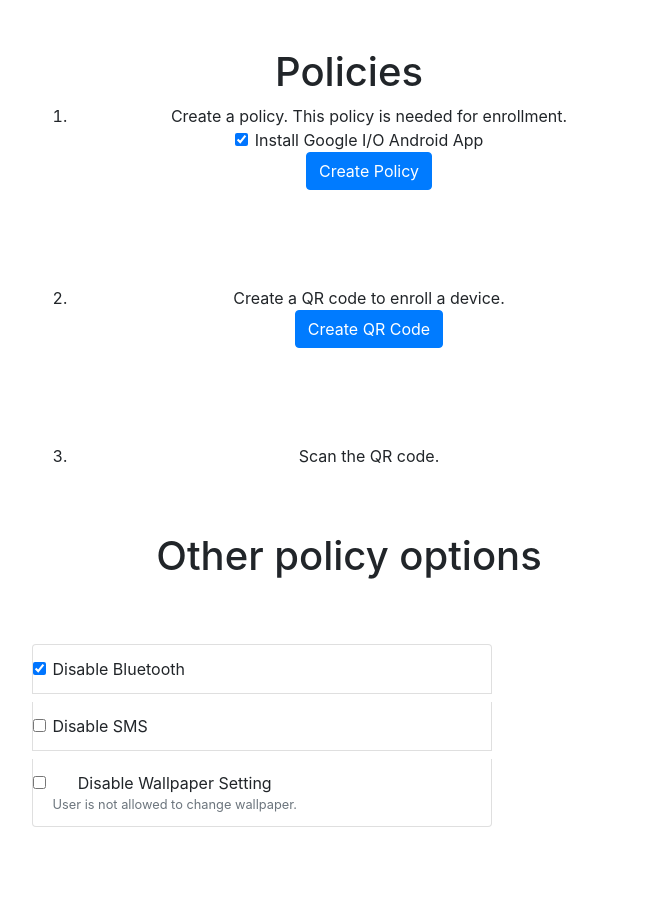
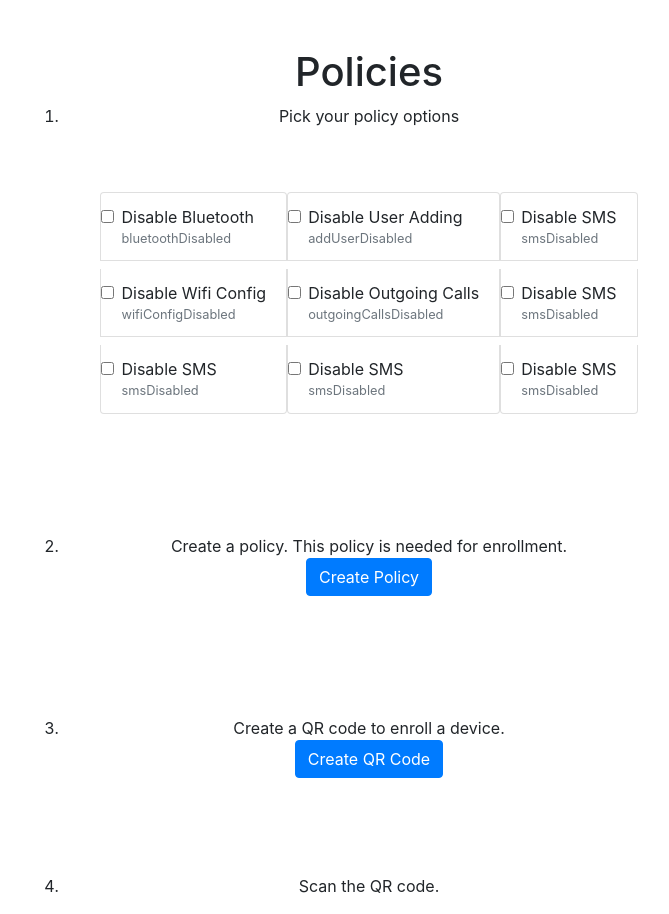
Before and after one commit to active-sludge/Emma, a Django app: page /policies in a window 1280 px wide. Shown: the part 56-970 px from the top of the page, without its empty margins (291-960 px from the left). Before the commit the page ends 883 px from the top, so only its background shows below. Run offline with Django 3.2, Linux system fonts and the light colour scheme; the visitor is signed in with stand-in values (Sample User, id 1); some libraries are stand-ins or nearby versions.

Commit message:
Add list css. Add dummy options. Print ckecked options.

```diff
--- a/EmmaProject/templates/emma/policies.html
+++ b/EmmaProject/templates/emma/policies.html
@@ -3,22 +3,107 @@
 
 {% block content %}
 
+<ol>
 <div class="row justify-content-center mt-5">
     <div class="col-md-7 text-center">
         <h1>Policies</h1>
 
-        <ol>
+            <li>Pick your policy options</li>
+    </div>
+</div>
+
+
+<form action="" method="post">
+    {% csrf_token %}
+    <div class="d-flex gap-5 justify-content-center">
+
+        <div class="list-group mx-0">
+            <label class="list-group-item d-flex gap-2">
+                <input class="form-check-input flex-shrink-0" type="checkbox" value="bluetoothDisabled" id="bluetoothDisabled" name="policy_options">
+                <span>
+                    Disable Bluetooth
+                    <small class="d-block text-muted">bluetoothDisabled</small>
+                </span>
+            </label>
+            <label class="list-group-item d-flex gap-2">
+                <input class="form-check-input flex-shrink-0" type="checkbox" value="wifiConfigDisabled" id="wifiConfigDisabled" name="policy_options">
+                <span>
+                    Disable Wifi Config
+                    <small class="d-block text-muted">wifiConfigDisabled</small>
+                </span>
+            </label>
+            <label class="list-group-item d-flex gap-2">
+                <input class="form-check-input flex-shrink-0" type="checkbox" value="smsDisabled" id="smsDisabled" name="policy_options">
+                <span>
+                    Disable SMS
+                    <small class="d-block text-muted">smsDisabled</small>
+                </span>
+            </label>
+        </div>
+
+        <div class="list-group mx-0">
+            <label class="list-group-item d-flex gap-2">
+                <input class="form-check-input flex-shrink-0" type="checkbox" value="addUserDisabled" id="addUserDisabled" name="policy_options">
+                <span>
+                    Disable User Adding
+                    <small class="d-block text-muted">addUserDisabled</small>
+                </span>
+            </label>
+            <label class="list-group-item d-flex gap-2">
+                <input class="form-check-input flex-shrink-0" type="checkbox" value="outgoingCallsDisabled" id="outgoingCallsDisabled" name="policy_options">
+                <span>
+                    Disable Outgoing Calls
+                    <small class="d-block text-muted">outgoingCallsDisabled</small>
+                </span>
+            </label>
+            <label class="list-group-item d-flex gap-2">
+                <input class="form-check-input flex-shrink-0" type="checkbox" value="smsDisabled" id="smsDisabled" name="policy_options">
+                <span>
+                    Disable SMS
+                    <small class="d-block text-muted">smsDisabled</small>
+                </span>
+            </label>
+        </div>
+
+        <div class="list-group mx-0">
+            <label class="list-group-item d-flex gap-2">
+                <input class="form-check-input flex-shrink-0" type="checkbox" value="smsDisabled" id="smsDisabled" name="policy_options">
+                <span>
+                    Disable SMS
+                    <small class="d-block text-muted">smsDisabled</small>
+                </span>
+            </label>
+            <label class="list-group-item d-flex gap-2">
+                <input class="form-check-input flex-shrink-0" type="checkbox" value="smsDisabled" id="smsDisabled" name="policy_options">
+                <span>
+                    Disable SMS
+                    <small class="d-block text-muted">smsDisabled</small>
+                </span>
+            </label>
+            <label class="list-group-item d-flex gap-2">
+                <input class="form-check-input flex-shrink-0" type="checkbox" value="smsDisabled" id="smsDisabled" name="policy_options">
+                <span>
+                    Disable SMS
+                    <small class="d-block text-muted">smsDisabled</small>
+                </span>
+            </label>
+        </div>
+
+    </div>
+
+
+    <div class="row justify-content-center mt-5">
+        <div class="col-md-7 text-center">
             <li>Create a policy. This policy is needed for enrollment.</li>
-                <input class="form-check-input flex-shrink-0" type="checkbox" value="" checked="">
-                <span>
-                    Install Google I/O Android App
-                </span>
+            <button type="submit" class="btn btn-primary" name="create_policy">Create Policy</button>
+        </div>
+    </div>
 
-                <form action="" method="post">
-                    {% csrf_token %}
-                    <button type="submit" class="btn btn-primary" name="create_policy">Create Policy</button>
-                </form>
-                <br>
+</form>
+
+
+<div class="row justify-content-center mt-5">
+    <div class="col-md-7 text-center">
                 <br>
                 {% if policy_name %}
                     <input type='hidden' value='{{policy_name}}' name='policy_name'>
@@ -26,6 +111,9 @@
                     <div class="alert alert-success" role="alert">
                         Policy created succesfully.
                         Policy name is: <h3>{{ policy_name }}</h3>
+                        {% if policy_options %}
+                            Selected options: <h3>{{ policy_options }}</h3>
+                        {% endif %}
                     </div>
                 {% endif %}
                 <br>
@@ -53,36 +141,5 @@
 </div>
 
 
-<div class="row justify-content-center mt-5">
-    <div class="col-md-7 text-center">
-    <h1>Other policy options</h1>
-
-        <div class="list-group mx-0">
-            <label class="list-group-item d-flex gap-2">
-                <input class="form-check-input flex-shrink-0" type="checkbox" value="" checked="">
-                <span>
-                    Disable Bluetooth
-                </span>
-            </label>
-
-            <label class="list-group-item d-flex gap-2">
-                <input class="form-check-input flex-shrink-0" type="checkbox" value="">
-                <span>
-                    Disable SMS
-                  </span>
-            </label>
-            <label class="list-group-item d-flex gap-2">
-                <input class="form-check-input flex-shrink-0" type="checkbox" value="">
-                <span>
-                    Disable Wallpaper Setting
-                    <small class="d-block text-muted">User is not allowed to change wallpaper.</small>
-                </span>
-            </label>
-    </div>
-</div>
-
-
-
-
 
 {% endblock %}
```
Also changed, not shown: EmmaProject/static/emmaApp/css/list-groups.css (added, +61 -0 lines).
